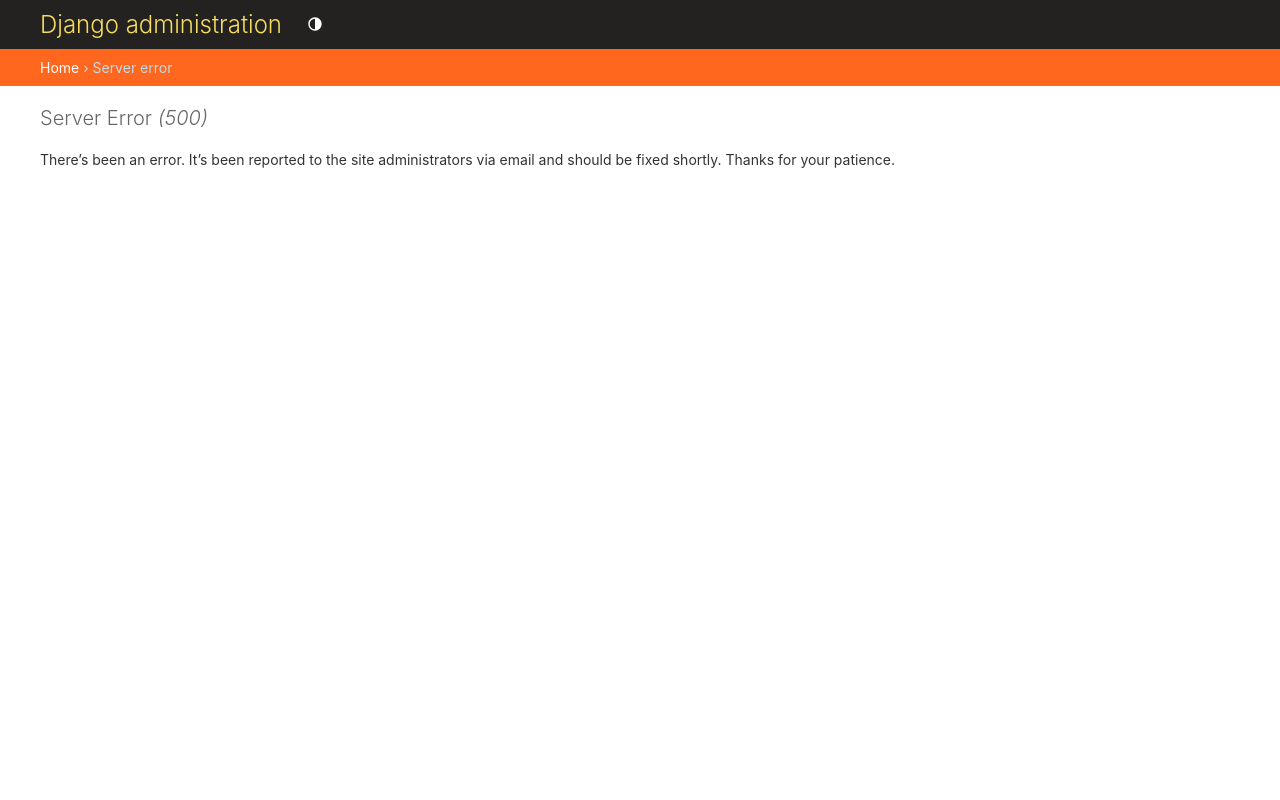
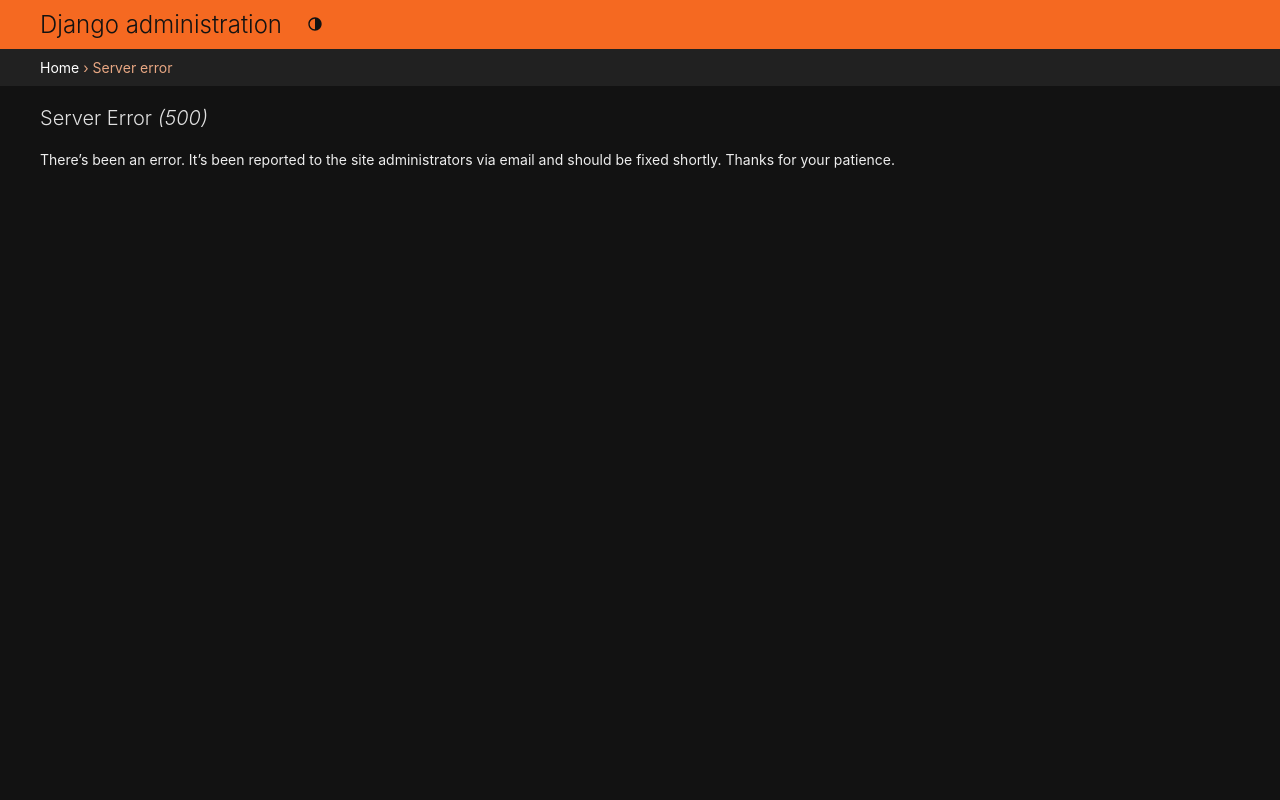
Before and after one commit to ProjektInz2023/projektinz, a Django app: template system_zamowien/system_zamowien/templates/admin/500.html in a window 1280 px wide. Run offline with Django 4.2, Linux system fonts and the light colour scheme; the template is opened without the code that fills it, so the values that code supplies are empty.

Commit message:
Company colors in the administration panel

```diff
--- a/system_zamowien/system_zamowien/templates/admin/base.html
+++ b/system_zamowien/system_zamowien/templates/admin/base.html
@@ -15,11 +15,108 @@
     {% block extrastyle %}
     <style>
         :root {
-            --primary: #ff671e;
+            --primary: #f56921;
             --secondary: #232220;
-            --link-fg: #f56921;
+            --link-fg: #ece2dc;
             --link-selected-fg: #8f5bb2;
+            --body-fg: #ece2dc;
         }
+        html[data-theme="light"],
+        :root {
+            --primary: #f56921;
+            --secondary: #232220;
+            --accent: #ece2dc;
+            --primary-fg: #fff;
+
+            --body-fg: #333;
+            --body-bg: #fff;
+            --body-quiet-color: #666;
+            --body-loud-color: #000;
+
+            --header-color: #ffc;
+            --header-branding-color: #ece2dc;
+            --header-bg: #f56921;
+            --header-link-color: #fff;
+
+            --breadcrumbs-fg: #666666;
+            --breadcrumbs-link-fg: #f56921;
+            --breadcrumbs-bg: #e8e8e8;
+
+            --link-fg: #333333FF;
+            --link-hover-color: #036;
+            --link-selected-fg: #f56921;
+
+            --hairline-color: #e8e8e8;
+            --border-color: #ccc;
+
+            --error-fg: #ba2121;
+
+            --message-success-bg: #dfd;
+            --message-warning-bg: #ffc;
+            --message-error-bg: #ffefef;
+
+            --darkened-bg: #f6f2f2; /* A bit darker than --body-bg */
+            --selected-bg: #e8e8e8; /* E.g. selected table cells */
+            --selected-row: #e8e8e8;
+
+            --button-fg: #fff;
+            --button-bg: #62696c;
+            --button-hover-bg: #609ab6;
+            --default-button-bg: #a28d84;
+            --default-button-hover-bg: #30373a;
+            --close-button-bg: #747474;
+            --close-button-hover-bg: #333;
+            --delete-button-bg: #ba2121;
+            --delete-button-hover-bg: #a41515;
+
+            --object-tools-fg: #fff;
+            --object-tools-bg: #747474;
+            --object-tools-hover-bg: #333;
+        }
+
+        html[data-theme="dark"],
+        :root {
+            --primary: #f56921;
+            --secondary: #232220;
+            --accent: #121212;
+            --primary-fg: #f7f7f7;
+
+            --body-fg: #eeeeee;
+            --body-bg: #121212;
+            --body-quiet-color: #e0e0e0;
+            --body-loud-color: #ffffff;
+
+            --breadcrumbs-fg: #e8a783;
+            --breadcrumbs-link-fg: #fff;
+            --breadcrumbs-bg: #212121;
+
+            --header-color: #121212;
+            --header-branding-color: #121212;
+            --header-bg: #f56921;
+            --header-link-color: #121212;
+
+            --link-fg: #e0e0e0;
+            --link-hover-color: #f56921;
+            --link-selected-fg: #f56921;
+
+            --hairline-color: #272727;
+            --border-color: #353535;
+
+            --error-fg: #e35f5f;
+            --message-success-bg: #006b1b;
+            --message-warning-bg: #000000;
+            --message-error-bg: #570808;
+
+            --darkened-bg: #212121;
+            --selected-bg: #1b1b1b;
+            --selected-row: #333333FF;
+
+            --close-button-bg: #333333;
+            --close-button-hover-bg: #666666;
+            --default-button-bg: #f56921;
+        }
+
+
     </style>
     {% endblock %}
     {% if LANGUAGE_BIDI %}<link rel="stylesheet" href="{% block stylesheet_rtl %}{% static "admin/css/rtl.css" %}{% endblock %}">{% endif %}
```
Also changed, not shown: 2 other files.
